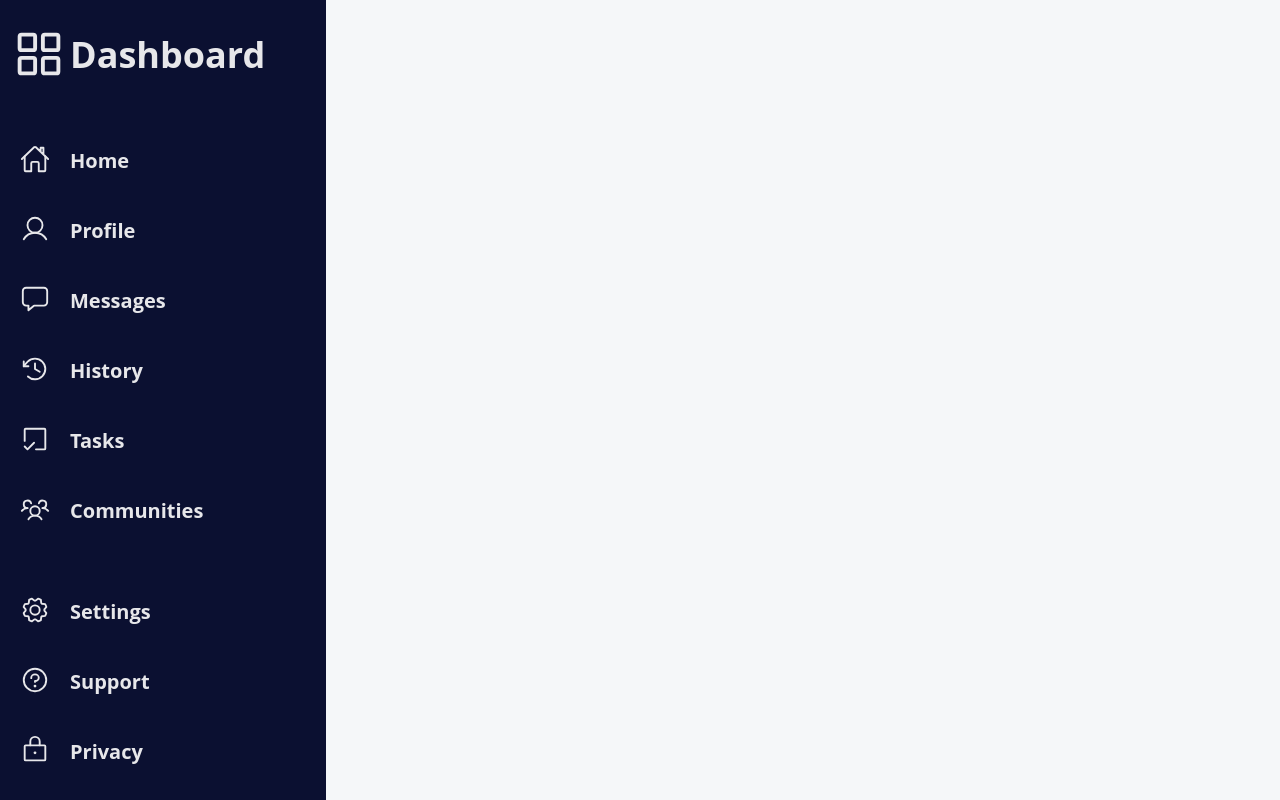
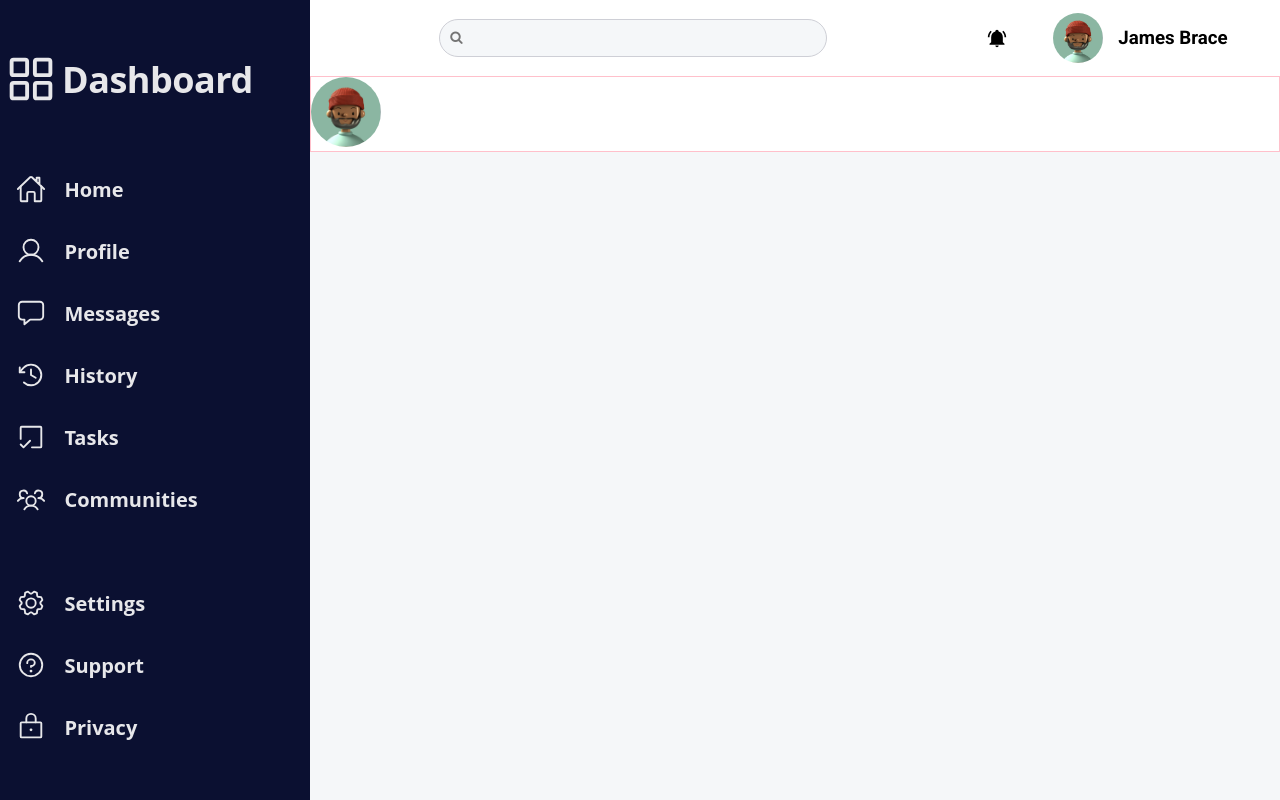
Before and after one commit to jbrace817/top_admin_dashboard, a plain HTML site: page index.html in a window 1280 px wide. Drawn offline with Linux system fonts and the light colour scheme.

Commit message:
TopNav bar with search and profile pic complete

```diff
--- a/index.html
+++ b/index.html
@@ -4,6 +4,10 @@
     <meta charset="UTF-8" />
     <meta name="viewport" content="width=device-width, initial-scale=1.0" />
     <link rel="stylesheet" href="styles/style.css" />
+    <link
+      href="https://cdnjs.cloudflare.com/ajax/libs/font-awesome/4.7.0/css/font-awesome.min.css"
+      rel="stylesheet"
+    />
     <title>Admin Dashboard</title>
   </head>
   <body>
@@ -341,6 +345,28 @@
           </div>
         </div>
       </div>
+      <div class="topNav">
+        <div class="bar-1">
+          <div class="search-left">
+            <input type="search" id="search" placeholder="&#xF002;" />
+          </div>
+          <div class="search-right">
+            <svg xmlns="http://www.w3.org/2000/svg" viewBox="0 0 24 24">
+              <title>bell-ring</title>
+              <path
+                d="M21,19V20H3V19L5,17V11C5,7.9 7.03,5.17 10,4.29C10,4.19 10,4.1 10,4A2,2 0 0,1 12,2A2,2 0 0,1 14,4C14,4.1 14,4.19 14,4.29C16.97,5.17 19,7.9 19,11V17L21,19M14,21A2,2 0 0,1 12,23A2,2 0 0,1 10,21M19.75,3.19L18.33,4.61C20.04,6.3 21,8.6 21,11H23C23,8.07 21.84,5.25 19.75,3.19M1,11H3C3,8.6 3.96,6.3 5.67,4.61L4.25,3.19C2.16,5.25 1,8.07 1,11Z"
+              />
+            </svg>
+            <img src="images/beard_beanie.jpg" alt="avatar" />
+            <h3>James Brace</h3>
+          </div>
+        </div>
+        <div class="bar-2">
+          <div class="left">
+            <img src="images/beard_beanie.jpg" alt="avatar" />
+          </div>
+        </div>
+      </div>
     </div>
   </body>
 </html>
--- a/styles/style.css
+++ b/styles/style.css
@@ -16,7 +16,7 @@ body {
   min-height: inherit;
   display: grid;
   grid-template-columns: max-content 1fr 1fr;
-  grid-template-rows: 1fr 1fr 1fr;
+  grid-template-rows: 0.4fr 1fr 1fr;
 }
 
 .nav {
@@ -25,7 +25,7 @@ body {
   display: grid;
   grid-template-columns: 1fr;
   grid-template-rows: max-content;
-  align-content: space-around;
+
   /* grid-template-rows: repeat(7, 1fr); */
 }
 
@@ -37,7 +37,7 @@ body {
 
 .header {
   /* background-color: red; */
-  margin: 8px;
+  margin: 48px 0px;
   display: grid;
   grid-template-columns: 1fr 4fr;
   justify-items: start;
@@ -57,6 +57,7 @@ body {
   color: #e7e7ea;
   font-family: "Open Sans", sans-serif;
   font-size: 36px;
+  letter-spacing: -0.5px;
 }
 
 .bottom {
@@ -67,11 +68,11 @@ body {
 
 .links {
   /* background-color: purple; */
-  margin: 8px;
+  margin: 4px;
   display: grid;
   grid-template-columns: 1fr 4fr;
   /* grid-template-rows: max-content; */
-  align-items: end;
+  align-items: center;
   justify-items: start;
   border-radius: 8px;
   padding: 12px 0;
@@ -95,3 +96,70 @@ body {
   color: #e7e7ea;
   font-weight: 700;
 }
+
+.topNav {
+  grid-column: 2 / 4;
+  grid-row: 1;
+  background-color: #ffffff;
+  display: grid;
+  grid-template-rows: 1fr 1fr;
+}
+
+.bar-1 {
+  grid-row: 1;
+  /* border: 1px solid red; */
+  display: grid;
+  grid-template-columns: 2fr 1fr;
+  grid-template-rows: 1fr;
+}
+
+.search-left {
+  grid-column: 1;
+  display: grid;
+  align-items: center;
+  justify-items: center;
+  /* border: 1px solid lime; */
+}
+
+.search-right {
+  grid-column: 2;
+  display: grid;
+  grid-template-columns: 1fr 1fr 2fr;
+  align-items: center;
+  justify-items: center;
+  /* border: 1px solid steelblue; */
+}
+
+.search-right h3 {
+  justify-self: start;
+  font-family: "Roboto", sans-serif;
+}
+
+#search {
+  width: 100%;
+  max-width: 60%;
+  height: 50%;
+  border: 1px solid #cecfd6;
+  background-color: #f5f7f9;
+  border-radius: 20px;
+  font-family: Arial, FontAwesome;
+  padding: 10px;
+}
+
+.search-right img {
+  width: 50px;
+  border-radius: 50%;
+}
+.search-right svg {
+  width: 20px;
+}
+
+.bar-2 {
+  grid-row: 2;
+  border: 1px solid pink;
+}
+
+.left img {
+  width: 70px;
+  border-radius: 50%;
+}
```
Also changed, not shown: images/beard_beanie.jpg (added).
